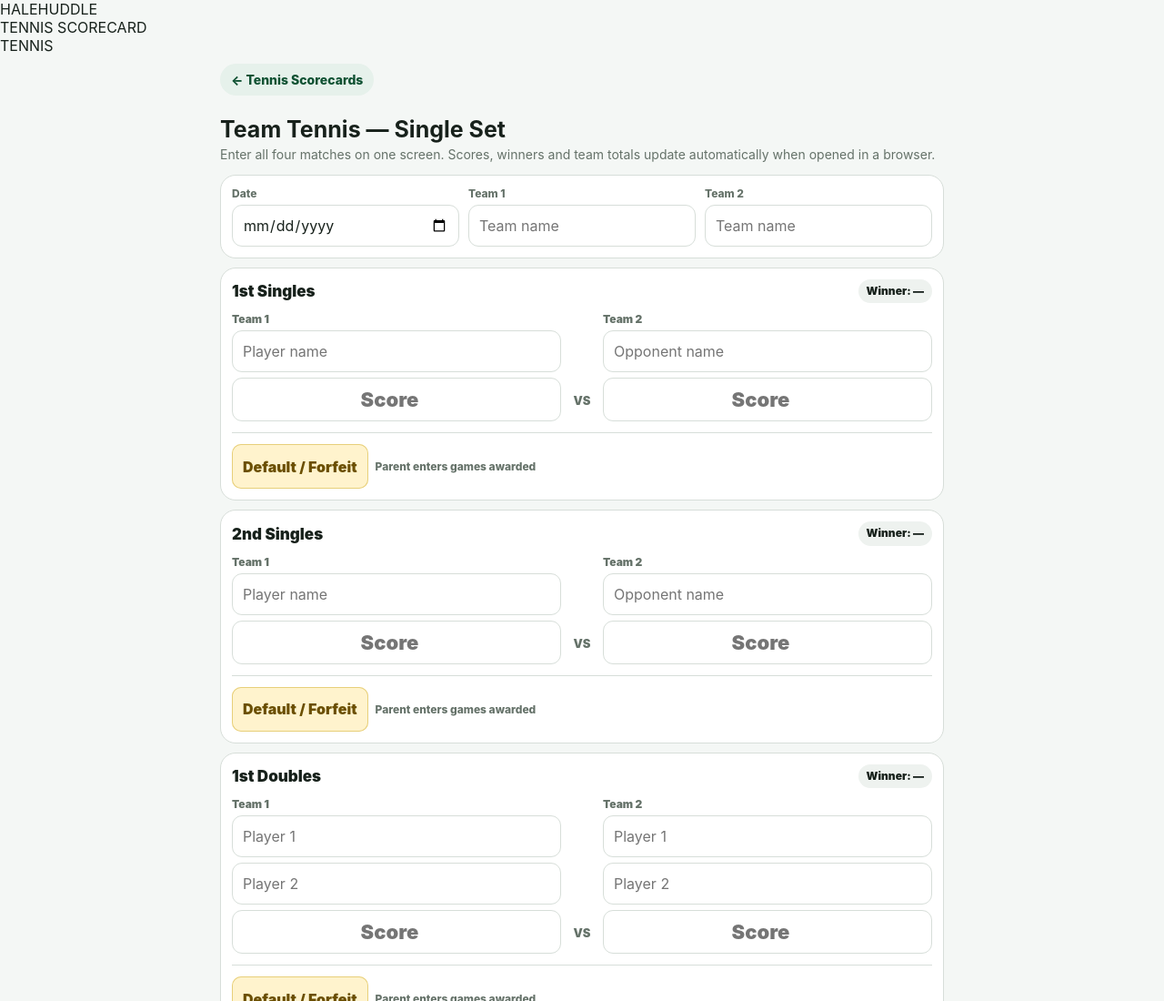
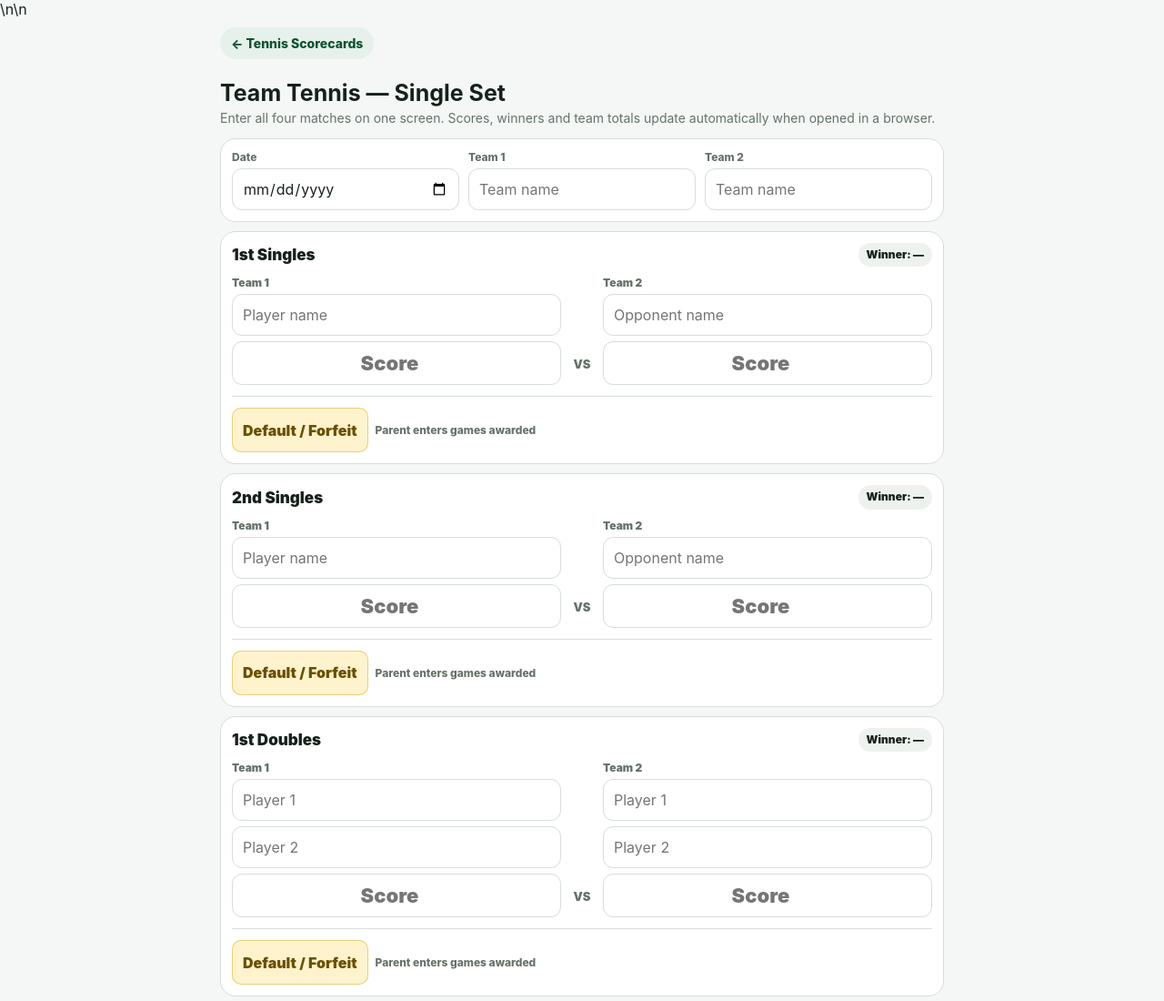
Before and after one commit to kalifpeter/HaleHuddle-JTT-Score-Card, a plain HTML site: page single-set.html in a window 1280 px wide. Shown: the top 1100 px of the page at 91% size. Drawn offline with Linux system fonts and the light colour scheme.

Commit message:
Add files via upload

```diff
--- a/single-set.html
+++ b/single-set.html
@@ -1,12 +1,12 @@
 <!doctype html>
 <html lang="en">
-<head>
+<head>\n<meta http-equiv="Cache-Control" content="no-cache, no-store, must-revalidate">\n<!-- CLEAN-JTT-2026-10-02 -->
 <meta charset="utf-8">
 <meta name="viewport" content="width=device-width, initial-scale=1, viewport-fit=cover">
 <meta name="theme-color" content="#135BE8">
 <meta name="apple-mobile-web-app-capable" content="yes">
-<meta name="apple-mobile-web-app-title" content="HaleHuddle Tennis">
-<title>HaleHuddle Tennis Scorecard — Single Set</title>
+<meta name="apple-mobile-web-app-title" content="JTT Scorecard">
+<title>JTT Scorecard — Single Set</title>
 <style>
 :root{
   --bg:#f4f7f5; --card:#fff; --text:#17211b; --muted:#657269;
@@ -84,21 +84,13 @@ button{
 .default-actions{margin-top:12px;padding-top:12px;border-top:1px solid var(--line,#d7dfda);display:flex;gap:8px;align-items:center;flex-wrap:wrap}.default-btn{border:0;border-radius:10px;padding:10px 12px;font-weight:900;background:#fff3cd;color:#6b4f00;box-shadow:inset 0 0 0 1px #e7cf7a}.default-note{font-size:12px;font-weight:800;color:var(--muted,#66756c)}
 </style>
 
-<link rel="stylesheet" href="halehuddle-tennis.css?v=brand1">
+<link rel="stylesheet" href="-tennis.css?v=brand1">
 <link rel="apple-touch-icon" href="app-icon-180.png">
 <link rel="manifest" href="manifest.webmanifest">
 </head>
 <body>
 
-<header class="hh-app-header">
-  <div class="hh-app-header-inner">
-    <div class="hh-logo-wrap">
-      <div class="hh-logo"><span class="hale">HALE</span><span class="huddle">HUDDLE</span></div>
-      <div class="hh-product">TENNIS SCORECARD</div>
-    </div>
-    <div class="hh-tennis-chip">TENNIS</div>
-  </div>
-</header>
+
 
 <div class="format-nav"><a href="index.html" aria-label="Back to scorecard formats">← Tennis Scorecards</a></div>
 <main>
```
Also changed, not shown: index.html (+1 -1 lines), timed-junior.html (+6 -14 lines), two-sets-games.html (+5 -13 lines).
